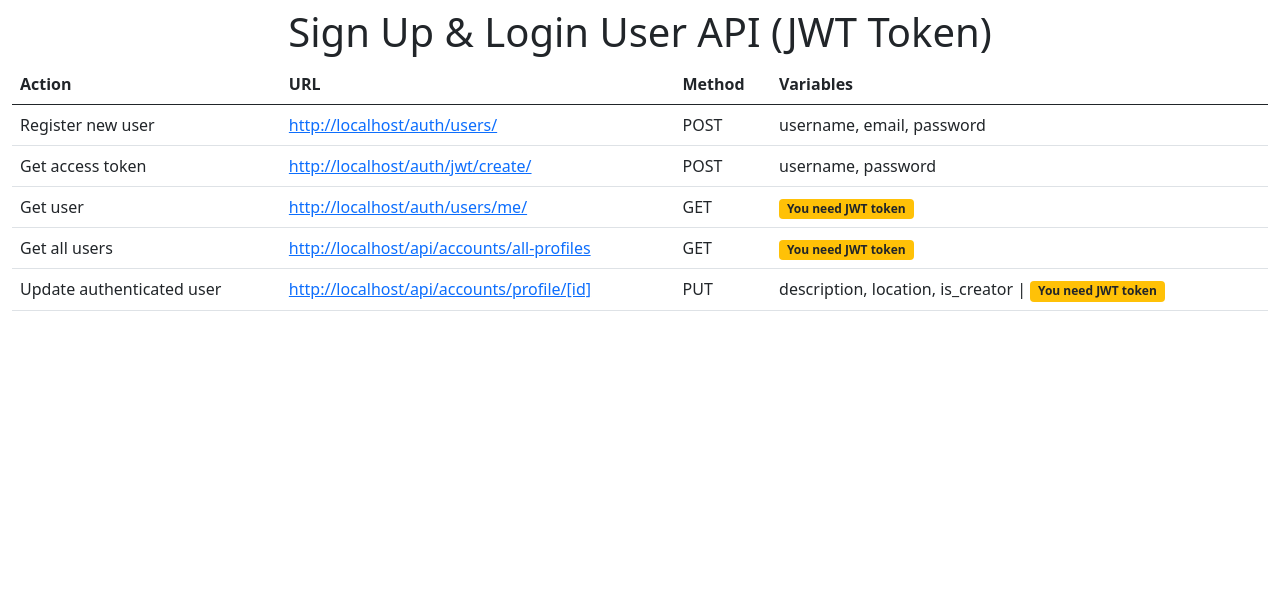
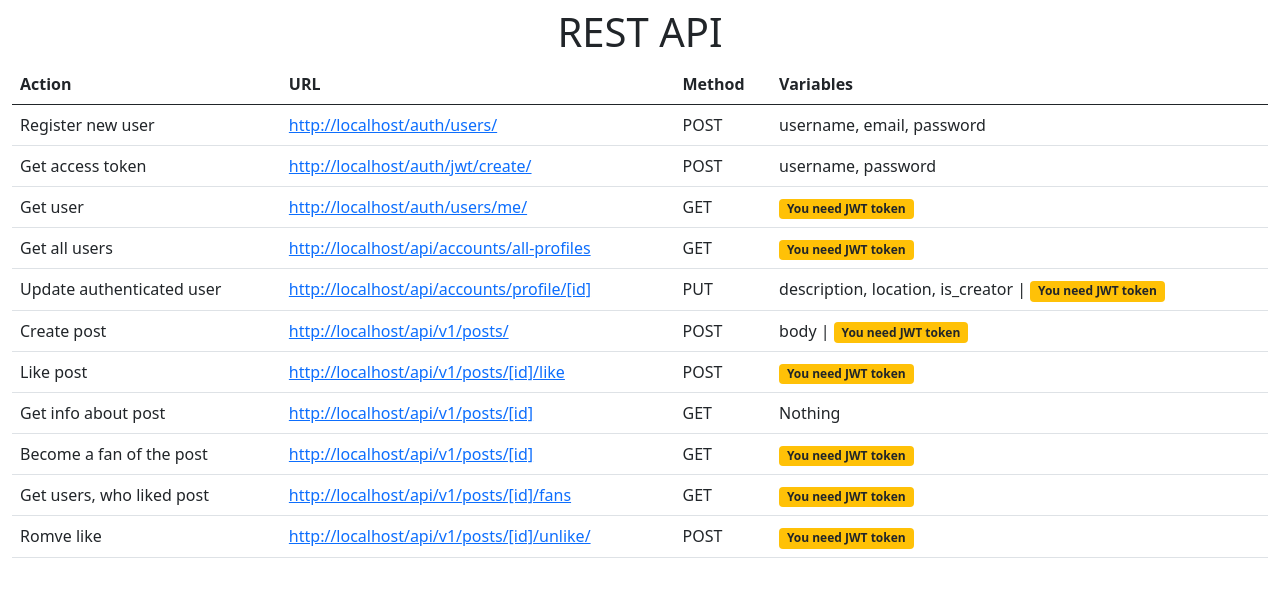
Before and after one commit to 4bselyam/django-test-task, a Django app: page / in a window 1280 px wide. Shown: the top 597 px of the page. Run offline with Django 3.2, Linux system fonts and the light colour scheme.

Commit message:
Bug fix, documentation updated

```diff
--- a/likes/models.py
+++ b/likes/models.py
@@ -1,3 +1,4 @@
+import datetime
 from django.conf import settings
 from django.contrib.contenttypes.fields import GenericForeignKey
 from django.contrib.contenttypes.models import ContentType
--- a/main/template/index.html
+++ b/main/template/index.html
@@ -2,7 +2,7 @@
 
 {% block content %}
     <div class="container-fluid mt-2">
-        <h1 class="text-center">Sign Up & Login User API (JWT Token)</h1>
+        <h1 class="text-center">REST API</h1>
         <table class="table">
             <thead>
             <tr>
@@ -33,15 +33,56 @@
             </tr>
             <tr>
                 <td>Get all users</td>
-                <td><a href="http://{{ host }}/api/accounts/all-profiles">http://{{ host }}/api/accounts/all-profiles</a></td>
+                <td>
+                    <a href="http://{{ host }}/api/accounts/all-profiles">http://{{ host }}/api/accounts/all-profiles</a>
+                </td>
                 <td>GET</td>
                 <td><span class="badge bg-warning text-dark">You need JWT token</span></td>
             </tr>
             <tr>
                 <td>Update authenticated user</td>
-                <td><a href="http://{{ host }}/api/accounts/profile/[id]">http://{{ host }}/api/accounts/profile/[id]</a></td>
+                <td>
+                    <a href="http://{{ host }}/api/accounts/profile/[id]">http://{{ host }}/api/accounts/profile/[id]</a>
+                </td>
                 <td>PUT</td>
-                <td>description, location, is_creator | <span class="badge bg-warning text-dark">You need JWT token</span></td>
+                <td>description, location, is_creator | <span
+                        class="badge bg-warning text-dark">You need JWT token</span></td>
+            </tr>
+            <tr>
+                <td>Create post</td>
+                <td><a href="http://{{ host }}/api/v1/posts/">http://{{ host }}/api/v1/posts/</a></td>
+                <td>POST</td>
+                <td>body | <span class="badge bg-warning text-dark">You need JWT token</span></td>
+            </tr>
+            <tr>
+                <td>Like post</td>
+                <td><a href="http://{{ host }}/api/v1/posts/[id]/like">http://{{ host }}/api/v1/posts/[id]/like</a></td>
+                <td>POST</td>
+                <td><span class="badge bg-warning text-dark">You need JWT token</span></td>
+            </tr>
+            <tr>
+                <td>Get info about post</td>
+                <td><a href="http://{{ host }}/api/v1/posts/[id]">http://{{ host }}/api/v1/posts/[id]</a></td>
+                <td>GET</td>
+                <td>Nothing</td>
+            </tr>
+            <tr>
+                <td>Become a fan of the post</td>
+                <td><a href="http://{{ host }}/api/v1/posts/[id]">http://{{ host }}/api/v1/posts/[id]</a></td>
+                <td>GET</td>
+                <td><span class="badge bg-warning text-dark">You need JWT token</span></td>
+            </tr>
+            <tr>
+                <td>Get users, who liked post</td>
+                <td><a href="http://{{ host }}/api/v1/posts/[id]/fans">http://{{ host }}/api/v1/posts/[id]/fans</a></td>
+                <td>GET</td>
+                <td><span class="badge bg-warning text-dark">You need JWT token</span></td>
+            </tr>
+            <tr>
+                <td>Romve like</td>
+                <td><a href="http://{{ host }}/api/v1/posts/[id]/unlike/">http://{{ host }}/api/v1/posts/[id]/unlike/</a></td>
+                <td>POST</td>
+                <td><span class="badge bg-warning text-dark">You need JWT token</span></td>
             </tr>
             </tbody>
         </table>
--- a/posts/api/serializers.py
+++ b/posts/api/serializers.py
@@ -1,5 +1,6 @@
 from rest_framework import serializers
 from likes import services as likes_services
+
 from ..models import Post
 
 
--- a/posts/api/urls.py
+++ b/posts/api/urls.py
@@ -1,8 +1,8 @@
 from rest_framework.routers import DefaultRouter
 
-from .viewsets import TweetViewSet
+from .viewsets import PostViewSet
 
 router = DefaultRouter()
-router.register(r'tweets', TweetViewSet)
+router.register(r'posts', PostViewSet)
 
 urlpatterns = router.urls
--- a/posts/api/viewsets.py
+++ b/posts/api/viewsets.py
@@ -6,7 +6,7 @@ from .serializers import PostSerializer
 from likes.api.mixins import LikedMixin
 
 
-class TweetViewSet(LikedMixin, viewsets.ModelViewSet):
+class PostViewSet(LikedMixin, viewsets.ModelViewSet):
     queryset = Post.objects.all()
     serializer_class = PostSerializer
     permission_classes = (IsAuthenticatedOrReadOnly,)
```
